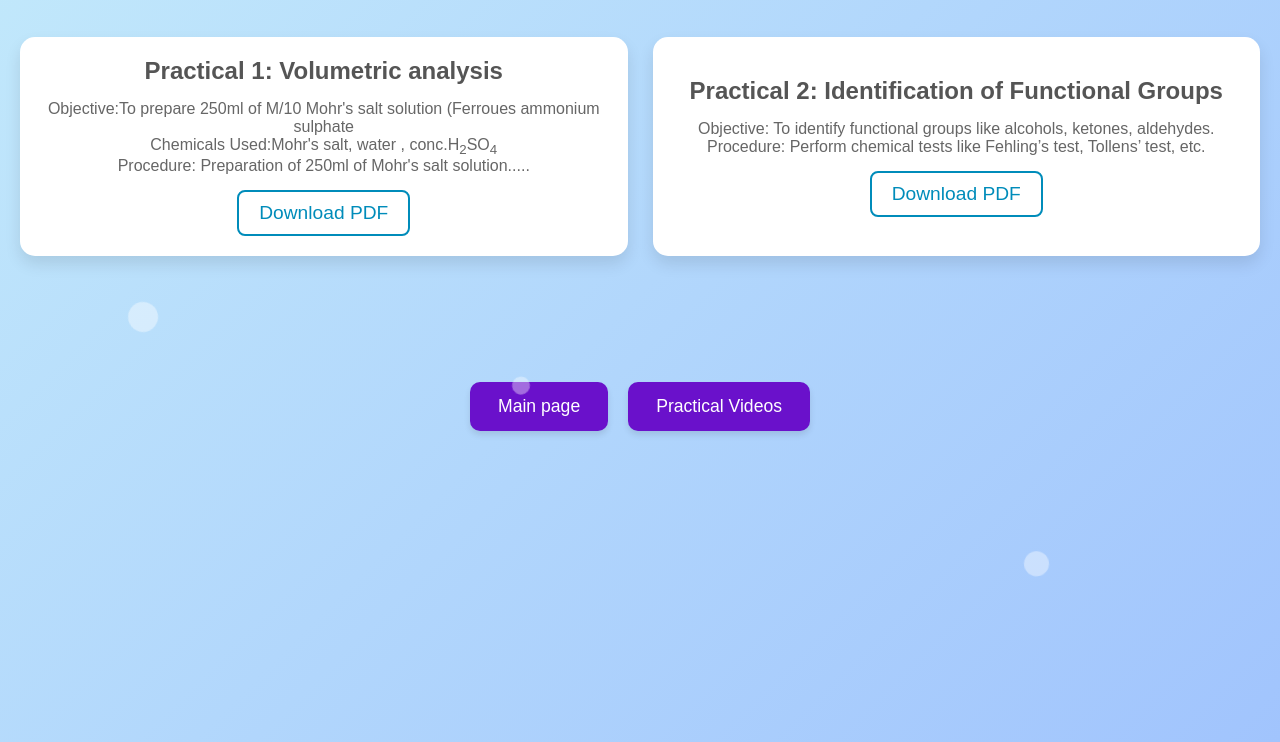
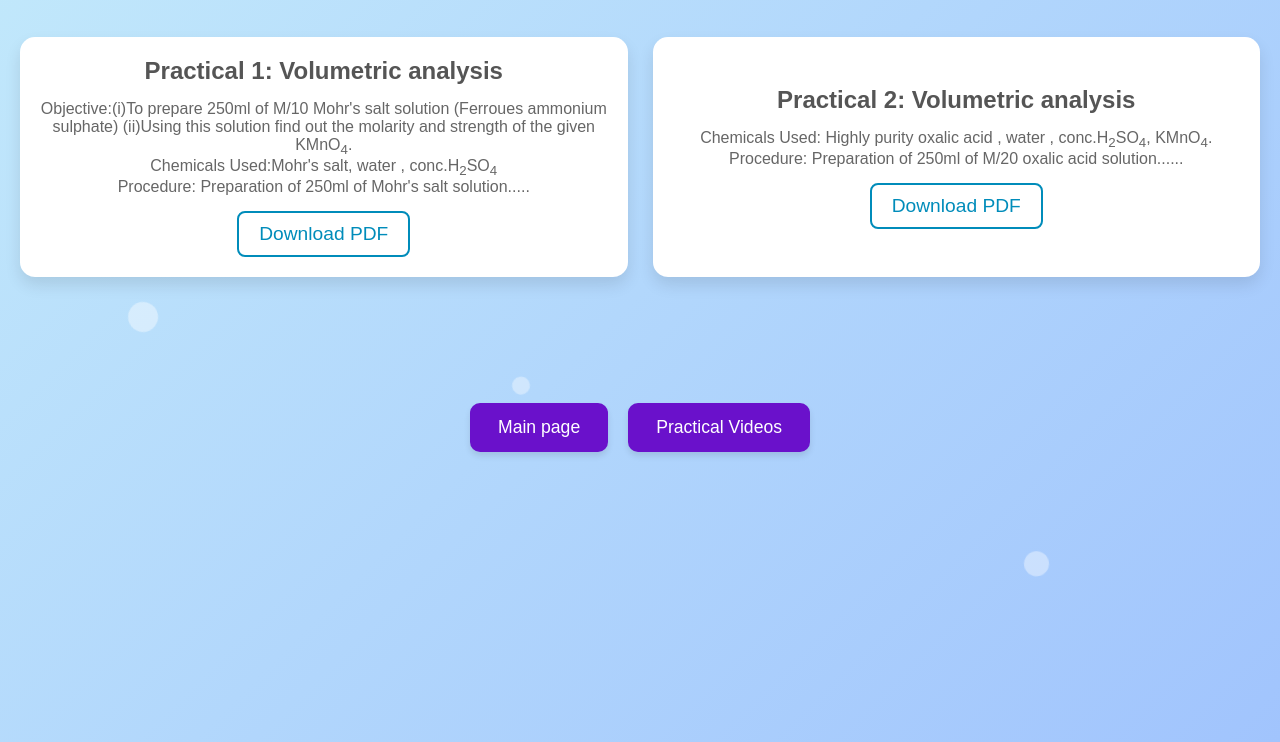
Before and after one commit to Sid849/Chemistry-practical, a plain HTML site: page Practical work.html in a window 1280 px wide. Shown: the part 98-840 px from the top of the page. Drawn offline with Linux system fonts and the light colour scheme.

Commit message:
Update Practical work.html

```diff
--- a/Practical work.html
+++ b/Practical work.html
@@ -240,7 +240,8 @@
     <div class="practical-card">
       <div class="practical-title">Practical 1: Volumetric analysis</div>
       <div class="practical-description">
-        Objective:To prepare 250ml of M/10 Mohr's salt solution (Ferroues ammonium sulphate <br>
+        Objective:(i)To prepare 250ml of M/10 Mohr's salt solution (Ferroues ammonium sulphate)
+                (ii)Using this solution find out the molarity and strength of the given KMnO<sub>4</sub>.<br>
         Chemicals Used:Mohr's salt, water , conc.H<sub>2</sub>SO<sub>4</sub><br>
         Procedure: Preparation of 250ml of Mohr's salt solution.....
       </div>
@@ -249,10 +250,10 @@
 
     <!-- Practical 2 -->
     <div class="practical-card">
-      <div class="practical-title">Practical 2: Identification of Functional Groups</div>
+      <div class="practical-title">Practical 2: Volumetric analysis</div>
       <div class="practical-description">
-        Objective: To identify functional groups like alcohols, ketones, aldehydes.<br>
-        Procedure: Perform chemical tests like Fehling’s test, Tollens’ test, etc.
+        Chemicals Used: Highly purity oxalic acid , water , conc.H<sub>2</sub>SO<sub>4</sub>, KMnO<sub>4</sub>. <br>
+        Procedure: Preparation of 250ml of M/20 oxalic acid solution......
       </div>
       <a href="path_to_your_pdf/functional_groups.pdf" class="download-link" download>Download PDF</a>
     </div>
```
